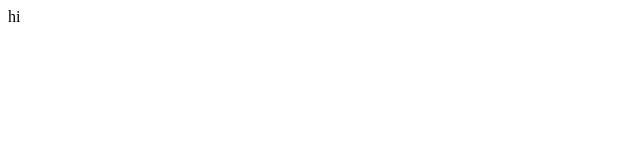
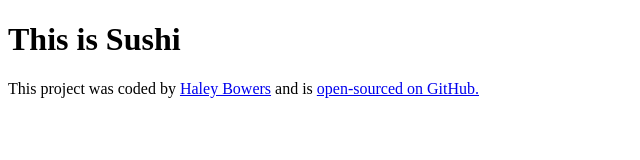
Before and after one commit to bowershaley/sushi-project, a plain HTML site: page index.html in a window 1280 px wide. Shown: the whole page, without its empty margins (0-640 px from the left). Drawn offline with Linux system fonts and the light colour scheme; a web font is replaced by a local one.

```diff
--- a/index.html
+++ b/index.html
@@ -13,6 +13,13 @@
     <title>Document</title>
   </head>
   <body>
-    hi
+    <h1>This is Sushi</h1>
+    <footer>
+      This project was coded by
+      <a href="https://github.com/bowershaley">Haley Bowers</a> and is
+      <a href="https://github.com/bowershaley/sushi-project"
+        >open-sourced on GitHub.</a
+      >
+    </footer>
   </body>
 </html>
```
Also changed, not shown: 2 other files.
